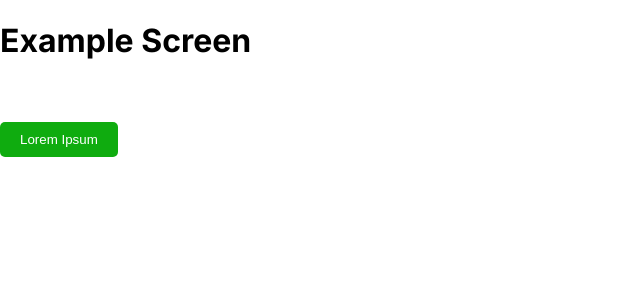
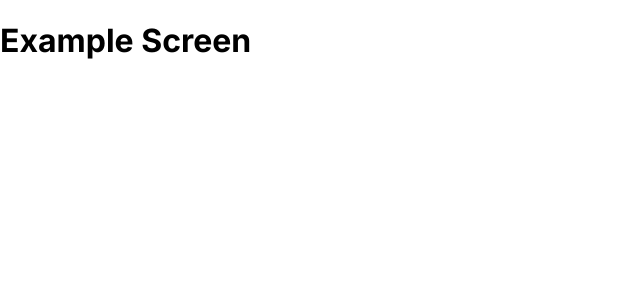
Before and after one commit to Joseafs/boilerplate-next-styled-2024, a Next.js app: page /example in a window 1280 px wide. Shown: the top 300 px of the page, without its empty margins (0-640 px from the left). Built offline with nearby package versions, Linux system fonts and the light colour scheme.

Commit message:
test vercel v3

```diff
--- a/src/screens/example/index.tsx
+++ b/src/screens/example/index.tsx
@@ -1,6 +1,4 @@
 import { FC } from 'react';
-
-import { Button } from '~/components/Button';
 
 export const ExampleScreen: FC = () => (
   <main>
@@ -8,7 +6,6 @@ export const ExampleScreen: FC = () => (
       <h1>Example Screen</h1>
       <br />
       <br />
-      <Button>Lorem Ipsum</Button>
     </div>
   </main>
 );
```
